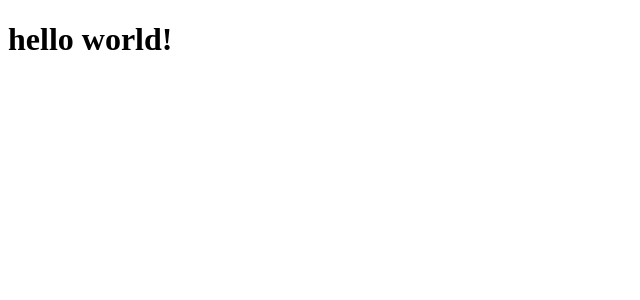
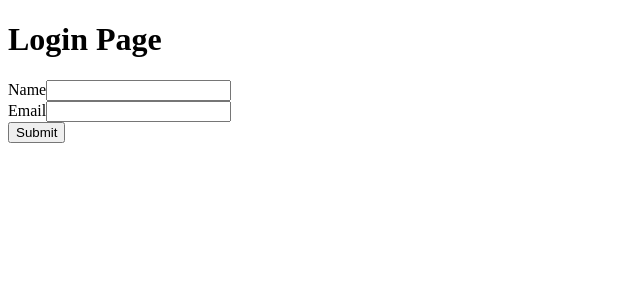
Before and after one commit to donnatopia/DawgsAndHomies, a React (Create React App) app in the folder client/: page / in a window 1280 px wide. Shown: the top 300 px of the page, without its empty margins (0-640 px from the left). Built offline with nearby package versions, Linux system fonts and the light colour scheme; the HTML template or start-up script is replaced by a standard one.

Commit message:
create protected routes for login page

```diff
--- a/client/src/App.jsx
+++ b/client/src/App.jsx
@@ -1,10 +1,26 @@
-import React from 'react';
+import React, { useEffect } from 'react';
+import axios from 'axios';
+import { BrowserRouter as Router, Routes, Route } from 'react-router-dom';
+import { AuthProvider } from './contexts/AuthContext.jsx';
+import Login from './components/Login.jsx';
+import ProtectedRoute from './components/ProtectedRoute.jsx';
+import Search from './components/Search.jsx';
 
 const App = () => {
   return (
-    <div>
-      <h1>hello world!</h1>
-    </div>
+    <AuthProvider>
+      <Router>
+        <Routes>
+          <Route path='/' element={<Login />} />
+          <Route
+            path='/search'
+            element={
+              <ProtectedRoute><Search /></ProtectedRoute>
+            }
+          />
+        </Routes>
+      </Router>
+    </AuthProvider>
   )
 }
 
--- /dev/null
+++ b/client/src/components/Login.jsx
@@ -0,0 +1,54 @@
+import React, { useState } from 'react';
+import { useAuth } from '../contexts/AuthContext.jsx';
+import { useNavigate } from 'react-router-dom';
+
+const Login = () => {
+  const navigate = useNavigate();
+  const { setUserName, setUserEmail } = useAuth();
+
+  const [name, setName] = useState('');
+  const [email, setEmail] = useState('');
+
+  const handleSubmit = (e) => {
+    e.preventDefault();
+
+    setUserName(name);
+    setUserEmail(email);
+
+    setName('');
+    setEmail('');
+
+    navigate('/search');
+  }
+
+  return (
+    <form>
+      <h1>Login Page</h1>
+      <div>
+        <label htmlFor="name">Name</label>
+        <input
+          type="text"
+          name="name"
+          id="name"
+          value={ name }
+          onChange={(e) => setName(e.target.value)}
+          required
+        />
+      </div>
+      <div>
+        <label htmlFor="email">Email</label>
+        <input
+          type="text"
+          name="email"
+          id="email"
+          value={ email }
+          onChange={(e) => setEmail(e.target.value)}
+          required
+        />
+      </div>
+      <button type="submit" onClick={ handleSubmit }>Submit</button>
+    </form>
+  )
+}
+
+export default Login;
--- /dev/null
+++ b/client/src/components/ProtectedRoute.jsx
@@ -0,0 +1,14 @@
+import React from 'react';
+import { Navigate } from 'react-router-dom';
+import { useAuth } from '../contexts/AuthContext.jsx';
+
+const ProtectedRoute = ({ children }) => {
+  const { userName } = useAuth();
+
+  if (!userName) {
+    return <Navigate to='/' />;
+  }
+  return children;
+}
+
+export default ProtectedRoute;
--- /dev/null
+++ b/client/src/components/Search.jsx
@@ -0,0 +1,14 @@
+import React from 'react';
+import { useAuth } from '../contexts/AuthContext.jsx';
+
+const Search = () => {
+  const { userName } = useAuth();
+
+  return (
+    <div>
+      <h1>Welcome, { userName }!</h1>
+    </div>
+  )
+}
+
+export default Search;
--- /dev/null
+++ b/client/src/contexts/AuthContext.jsx
@@ -0,0 +1,25 @@
+import React, { createContext, useContext, useState, useEffect } from 'react';
+
+const AuthContext = createContext();
+
+export function useAuth() {
+  return useContext(AuthContext);
+}
+
+export function AuthProvider({ children }) {
+  const [userName, setUserName] = useState('');
+  const [userEmail, setUserEmail] = useState('');
+
+  const value = {
+    userName,
+    setUserName,
+    userEmail,
+    setUserEmail
+  };
+
+  return (
+    <AuthContext.Provider value={value}>
+      { children }
+    </AuthContext.Provider>
+  )
+}
--- a/package.json
+++ b/package.json
@@ -21,12 +21,14 @@
   },
   "homepage": "https://github.com/donnatopia/fetch#readme",
   "dependencies": {
+    "axios": "^1.6.0",
     "cors": "^2.8.5",
     "express": "^4.18.2",
     "morgan": "^1.10.0",
     "path": "^0.12.7",
     "react": "^18.2.0",
-    "react-dom": "^18.2.0"
+    "react-dom": "^18.2.0",
+    "react-router-dom": "^6.18.0"
   },
   "devDependencies": {
     "@babel/core": "^7.23.2",
```
Also changed, not shown: 2 other files (tests, documents, lock files or other folders).
